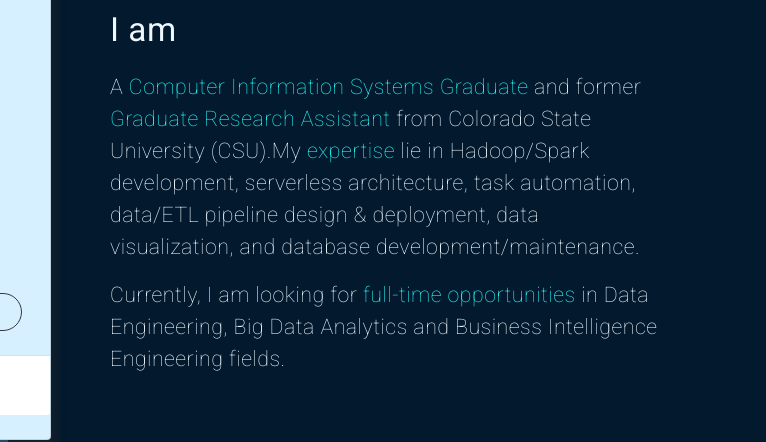
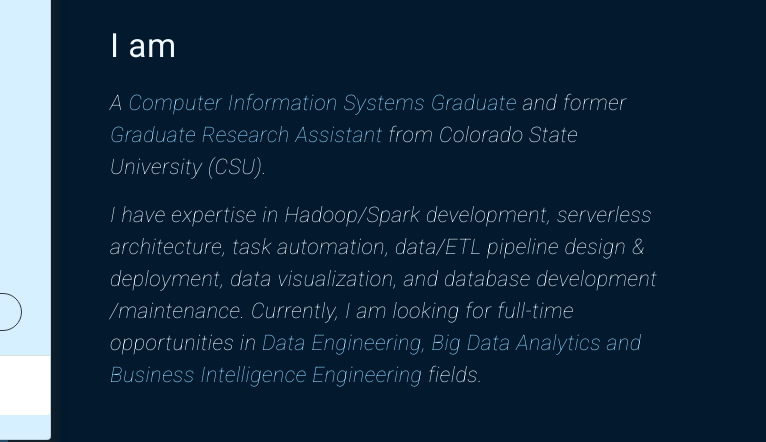
Before and after one commit to onkarane/onkarane.github.io, a plain HTML site: page index.html in a window 1280 px wide. Shown: the part 229-671 px from the top of the page, 514-1280 px from the left. Drawn offline with nearby package versions, Linux system fonts and the light colour scheme; no server answers.

Commit message:
updated index

```diff
--- a/index.html
+++ b/index.html
@@ -5,6 +5,16 @@
         <!--Title of the page-->
         <title>Home</title>
         <meta name='viewport' content='initial-scale=1, viewport-fit=cover'>
+
+        <!-- Global site tag (gtag.js) - Google Analytics -->
+        <script async src="https://www.googletagmanager.com/gtag/js?id=G-5W619G9GLG"></script>
+        <script>
+        window.dataLayer = window.dataLayer || [];
+        function gtag(){dataLayer.push(arguments);}
+        gtag('js', new Date());
+
+        gtag('config', 'G-5W619G9GLG');
+        </script>
 
         <!--Load stylesheets-->
         <link rel="stylesheet" href="css/home.css">
@@ -67,19 +77,20 @@
                 </div>
                 <!--End card-->
                 <!--Intro Text-->
-                <div class="col-xs-12 col-sm-12 col-lg-7">
+                <div class="col-xs-12 col-sm-12 col-lg-7 mt-3">
                     <div id = "intro-text" class="text-left">
                         <h1>Hello</h1>
                         <p id="p1">I am</p>
                         <p id="p2" >
-                            A <span> Computer Information Systems Graduate</span> and former <span>Graduate Research Assistant </span>
-                            from Colorado State University (CSU).My <span>expertise</span> lie in Hadoop/Spark development, serverless architecture,
-                            task automation, data/ETL pipeline design & deployment,
-                            data visualization, and database development/maintenance.
+                           <i> A <span> Computer Information Systems Graduate</span> and former <span>Graduate Research Assistant </span>
+                            from Colorado State University (CSU). <i>
                         </p>
                         <p id="p3">
-                            Currently, I am looking for <span>full-time opportunities</span> in Data Engineering,
-                            Big Data Analytics and Business Intelligence Engineering fields.
+                            <i> I have expertise in Hadoop/Spark development, serverless architecture,
+                                task automation, data/ETL pipeline design & deployment,
+                                data visualization, and database development /maintenance.
+                            Currently, I am looking for full-time opportunities in<span> Data Engineering,
+                            Big Data Analytics and Business Intelligence Engineering </span> fields. </i>
 
                         </p>
                     </div>
```
